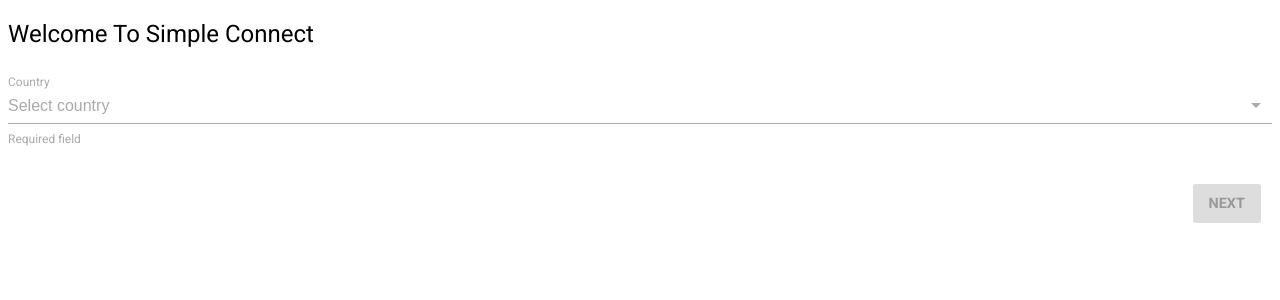
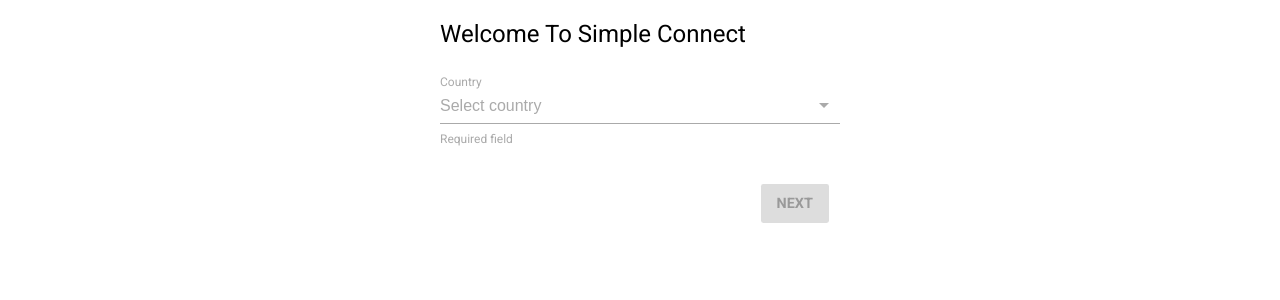
Before and after one commit to eldarshamukhamedov/simple-connect, a React (Create React App) app: page / in a window 1280 px wide. Shown: the top 300 px of the page. Built offline with nearby package versions, Linux system fonts and the light colour scheme.

Commit message:
Remove test country

```diff
--- a/src/App.css
+++ b/src/App.css
@@ -1,3 +1,5 @@
 .App {
   padding: 0 0.5rem;
+  max-width: 25rem;
+  margin: 0 auto;
 }
--- a/src/App.js
+++ b/src/App.js
@@ -26,7 +26,7 @@ class App extends Component {
           label: 'Country',
           placeholder: 'Select country',
           fieldType: 'SELECT',
-          options: 'Mexico|India|Test',
+          options: 'Mexico|India',
           required: true
         })]
       },
--- a/src/components/TextInput.css
+++ b/src/components/TextInput.css
@@ -29,9 +29,6 @@
   font-size: 0.75rem;
   transition: color 0.3s;
   user-select: none;
-}
-
-.text-input label {
 }
 
 .text-input .helper-text {
```
